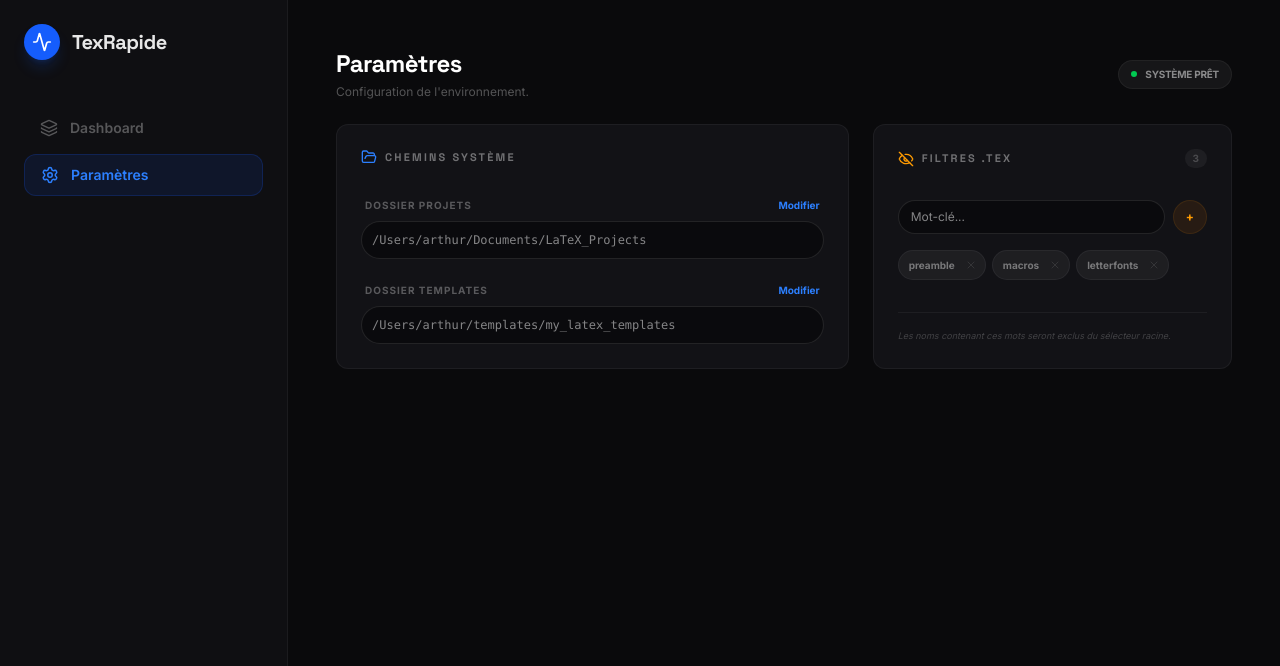
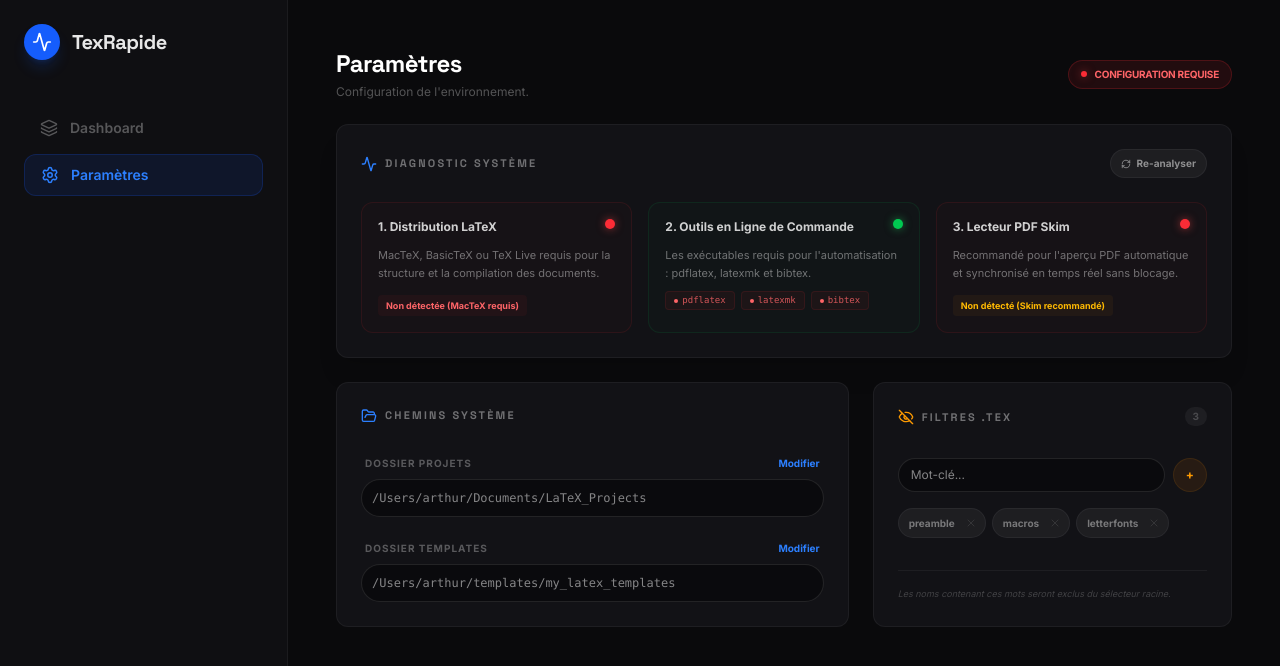
Before and after one commit to ArTranArt/TexRapide, a React (Vite) app: page / in a window 1280 px wide. Both pictures are taken after a click on the button "Paramètres". Shown: the top 666 px of the page. Built offline with nearby package versions, Linux system fonts and the light colour scheme.

Commit message:
system diagnostic in parameters

```diff
--- a/src/App.tsx
+++ b/src/App.tsx
@@ -1,7 +1,7 @@
 import { useState, useEffect, useRef } from "react";
 import { invoke } from "@tauri-apps/api/core";
 import { open } from "@tauri-apps/plugin-dialog";
-import { Activity, Plus, Settings, Play, FolderOpen, Box, Layers, Code, ChevronLeft, ChevronRight, Info, FolderPlus, X, ChevronDown, SortAsc, Clock, Calendar, Lock, EyeOff, Trash2, Search, Check } from "lucide-react";
+import { Activity, Plus, Settings, Play, FolderOpen, Layers, Code, ChevronLeft, ChevronRight, Info, FolderPlus, X, ChevronDown, SortAsc, Clock, Calendar, Lock, EyeOff, Search, Check, RefreshCw } from "lucide-react";
 import "./index.css";
 
 interface HealthStatus {
@@ -18,6 +18,11 @@ interface Project {
 function App() {
   const [view, setView] = useState<"dashboard" | "settings" | "project">("dashboard");
   const [health, setHealth] = useState<HealthStatus[]>([]);
+  const hasDistribution = health.find(h => h.binary === "distribution")?.installed ?? false;
+  const hasCliTools = health.filter(h => ["pdflatex", "latexmk", "bibtex"].includes(h.binary.toString())).every(h => h.installed);
+  const hasSkim = health.find(h => h.binary === "skim")?.installed ?? false;
+  const isSystemReady = hasDistribution && hasCliTools && hasSkim;
+
   const [projectName, setProjectName] = useState("");
   const [newProjectName, setNewProjectName] = useState("");
   const [mainFile, setMainFile] = useState("main.tex");
@@ -681,11 +686,95 @@ function App() {
                   <h1 className="text-2xl font-bold text-white mb-1">Paramètres</h1>
                   <p className="text-white/30 text-xs">Configuration de l'environnement.</p>
                 </div>
-                <div className="flex items-center gap-2 bg-white/5 px-3 py-1.5 rounded-lg border border-white/5">
-                  <div className="w-1.5 h-1.5 rounded-full bg-green-500"></div>
-                  <span className="text-[10px] font-bold text-white/50 uppercase tracking-tight">Système Prêt</span>
+                <div className={`flex items-center gap-2 px-3 py-1.5 rounded-lg border transition-all ${isSystemReady ? 'bg-green-500/10 border-green-500/20 text-green-400' : 'bg-red-500/10 border-red-500/20 text-red-400'}`}>
+                  <div className={`w-1.5 h-1.5 rounded-full ${isSystemReady ? 'bg-green-500 shadow-[0_0_8px_rgba(34,197,94,0.5)] animate-pulse' : 'bg-red-500 shadow-[0_0_8px_rgba(239,68,68,0.5)]'}`}></div>
+                  <span className="text-[10px] font-black uppercase tracking-tight">
+                    {isSystemReady ? "Système Prêt" : "Configuration Requise"}
+                  </span>
                 </div>
               </header>
+
+              {/* Diagnostic de l'Environnement */}
+              <section className="bg-[#121216] border border-white/5 rounded-xl p-6 shadow-xl">
+                <div className="flex items-center justify-between mb-6">
+                  <div className="flex items-center gap-2">
+                    <Activity size={16} className="text-blue-500" />
+                    <h2 className="text-[11px] font-black text-white/40 uppercase tracking-[0.2em]">Diagnostic Système</h2>
+                  </div>
+                  <button
+                    onClick={checkHealth}
+                    className="flex items-center gap-1.5 px-2.5 py-1.5 rounded-lg bg-white/5 hover:bg-white/10 text-white/50 hover:text-white transition-all text-[10px] font-bold border border-white/5"
+                    title="Relancer le diagnostic"
+                  >
+                    <RefreshCw size={10} className="hover:rotate-180 transition-transform duration-500" />
+                    Re-analyser
+                  </button>
+                </div>
+
+                <div className="grid grid-cols-1 md:grid-cols-3 gap-4">
+                  {/* 1. LaTeX Distribution */}
+                  <div className={`p-4 rounded-xl border transition-all ${hasDistribution ? 'bg-green-500/[0.02] border-green-500/10' : 'bg-red-500/[0.02] border-red-500/10'}`}>
+                    <div className="flex items-start justify-between mb-3">
+                      <span className="text-xs font-bold text-white/80">1. Distribution LaTeX</span>
+                      <div className={`w-2.5 h-2.5 rounded-full ${hasDistribution ? 'bg-green-500 shadow-[0_0_8px_rgba(34,197,94,0.6)]' : 'bg-red-500 shadow-[0_0_8px_rgba(239,68,68,0.6)]'}`}></div>
+                    </div>
+                    <p className="text-[11px] text-white/40 mb-2 leading-relaxed">
+                      MacTeX, BasicTeX ou TeX Live requis pour la structure et la compilation des documents.
+                    </p>
+                    {hasDistribution ? (
+                      <div className="text-[9px] font-mono text-green-400 bg-green-500/5 px-2 py-1 rounded inline-block truncate max-w-full">
+                        {health.find(h => h.binary === "distribution")?.version || "Détectée"}
+                      </div>
+                    ) : (
+                      <div className="text-[9px] font-bold text-red-400 bg-red-500/5 px-2 py-1 rounded inline-block">
+                        Non détectée (MacTeX requis)
+                      </div>
+                    )}
+                  </div>
+
+                  {/* 2. CLI Tools */}
+                  <div className={`p-4 rounded-xl border transition-all ${hasCliTools ? 'bg-green-500/[0.02] border-green-500/10' : 'bg-red-500/[0.02] border-red-500/10'}`}>
+                    <div className="flex items-start justify-between mb-3">
+                      <span className="text-xs font-bold text-white/80">2. Outils en Ligne de Commande</span>
+                      <div className={`w-2.5 h-2.5 rounded-full ${hasCliTools ? 'bg-green-500 shadow-[0_0_8px_rgba(34,197,94,0.6)]' : 'bg-red-500 shadow-[0_0_8px_rgba(239,68,68,0.6)]'}`}></div>
+                    </div>
+                    <p className="text-[11px] text-white/40 mb-2 leading-relaxed">
+                      Les exécutables requis pour l'automatisation : pdflatex, latexmk et bibtex.
+                    </p>
+                    <div className="flex flex-wrap gap-1.5 mt-1">
+                      {["pdflatex", "latexmk", "bibtex"].map(bin => {
+                        const isBinInstalled = health.find(h => h.binary === bin)?.installed ?? false;
+                        return (
+                          <div key={bin} className={`text-[9px] font-mono px-2 py-0.5 rounded border flex items-center gap-1 ${isBinInstalled ? 'bg-green-500/5 border-green-500/10 text-green-400/80' : 'bg-red-500/5 border-red-500/10 text-red-400/80'}`}>
+                            <div className={`w-1 h-1 rounded-full ${isBinInstalled ? 'bg-green-400' : 'bg-red-400'}`}></div>
+                            {bin}
+                          </div>
+                        );
+                      })}
+                    </div>
+                  </div>
+
+                  {/* 3. Skim PDF Reader */}
+                  <div className={`p-4 rounded-xl border transition-all ${hasSkim ? 'bg-green-500/[0.02] border-green-500/10' : 'bg-red-500/[0.02] border-red-500/10'}`}>
+                    <div className="flex items-start justify-between mb-3">
+                      <span className="text-xs font-bold text-white/80">3. Lecteur PDF Skim</span>
+                      <div className={`w-2.5 h-2.5 rounded-full ${hasSkim ? 'bg-green-500 shadow-[0_0_8px_rgba(34,197,94,0.6)]' : 'bg-red-500 shadow-[0_0_8px_rgba(239,68,68,0.6)]'}`}></div>
+                    </div>
+                    <p className="text-[11px] text-white/40 mb-2 leading-relaxed">
+                      Recommandé pour l'aperçu PDF automatique et synchronisé en temps réel sans blocage.
+                    </p>
+                    {hasSkim ? (
+                      <div className="text-[9px] font-mono text-green-400 bg-green-500/5 px-2 py-1 rounded inline-block">
+                        Lecteur Skim détecté
+                      </div>
+                    ) : (
+                      <div className="text-[9px] font-bold text-amber-400 bg-amber-500/5 px-2 py-1 rounded inline-block">
+                        Non détecté (Skim recommandé)
+                      </div>
+                    )}
+                  </div>
+                </div>
+              </section>
 
               <div className="grid grid-cols-1 lg:grid-cols-12 gap-6">
                 {/* System Folders - Column Left */}
@@ -824,21 +913,6 @@ function ProjectListRow({ name, date, active, isWatching, disabled, onClick }: {
   );
 }
 
-function InputGroup({ label, value, onChange, placeholder }: { label: string, value: string, onChange: (v: string) => void, placeholder?: string }) {
-  return (
-    <div className="flex flex-col gap-1.5">
-      <label className="text-[10px] font-bold text-white/30 uppercase tracking-widest px-1">{label}</label>
-      <input
-        type="text"
-        className="bg-black/40 border border-white/10 rounded-xl p-3 text-sm focus:border-blue-500 outline-none transition-colors truncate"
-        value={value}
-        onChange={(e) => onChange(e.target.value)}
-        placeholder={placeholder}
-      />
-    </div>
-  );
-}
-
 function VSCodeIcon({ size = 20 }: { size?: number }) {
   return (
     <svg width={size} height={size} viewBox="0 0 100 100" fill="none" xmlns="http://www.w3.org/2000/svg">
```
Also changed, not shown: 1 other file (tests, documents, lock files or other folders).
